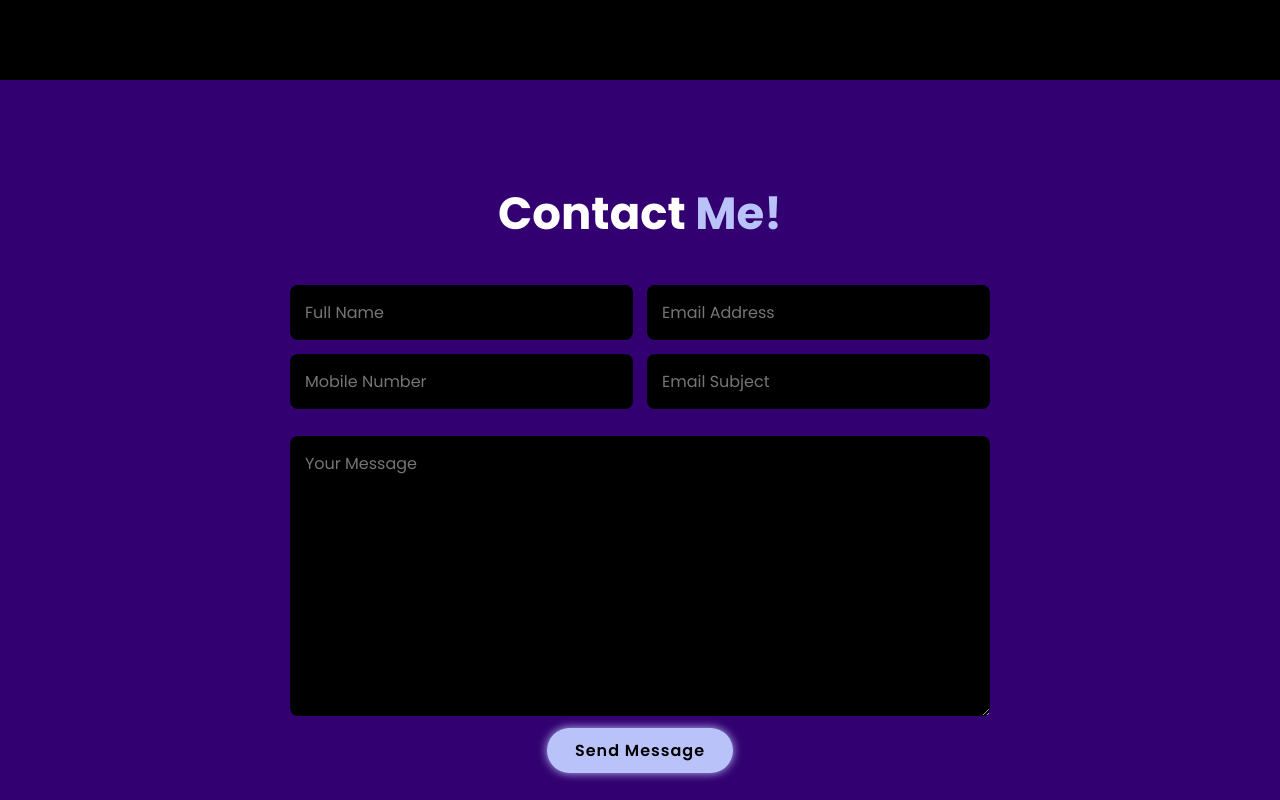
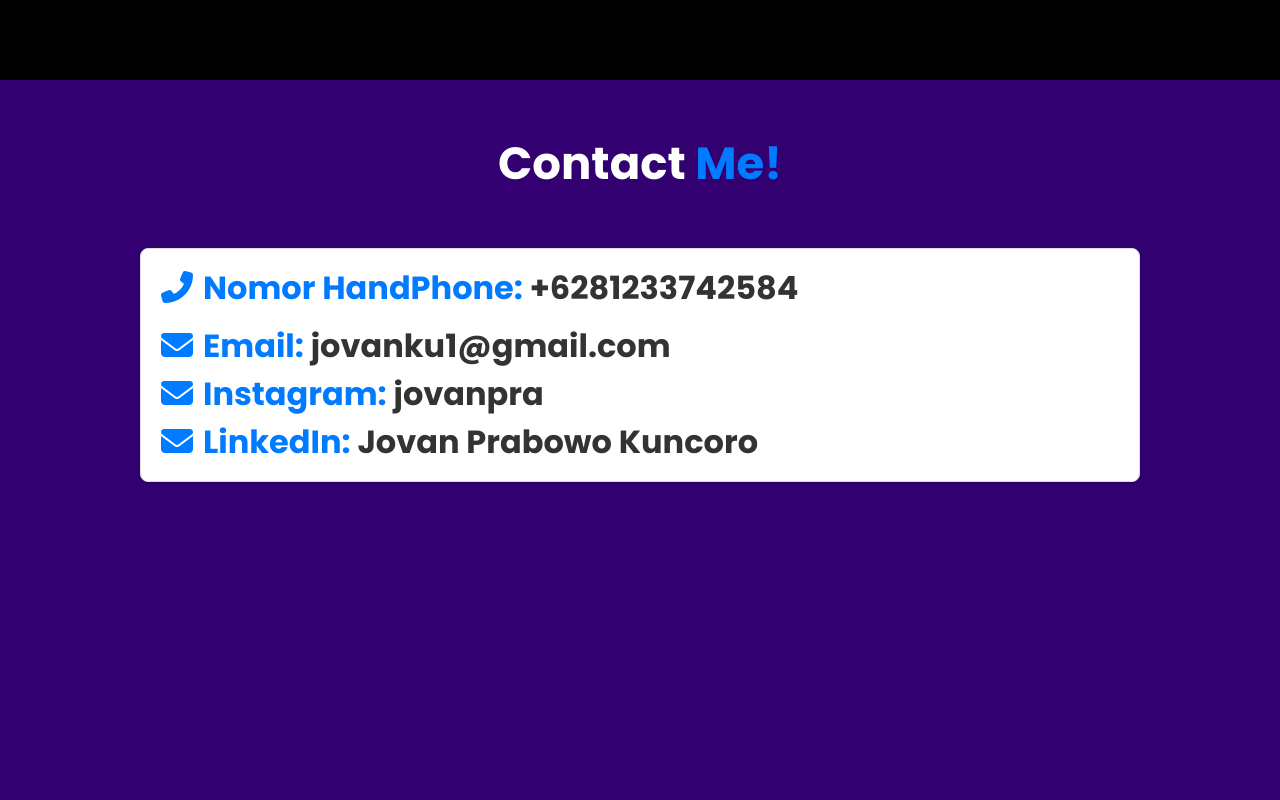
Before and after one commit to Etherlyvan/Portofolio-Lite, a plain HTML site: page index.html in a window 1280 px wide. Shown: the part 3120-3920 px from the top of the page. Drawn offline with nearby package versions, Linux system fonts and the light colour scheme.

Commit message:
lupa html commit 2

```diff
--- a/index.html
+++ b/index.html
@@ -156,24 +156,23 @@
         </div>
       </div>
     </section>
+<!-- contact section design -->
+<section class="contact" id="contact" style="background-color: hsl(267, 100%, 22%); padding: 50px 0; text-align: center;">
+  <h2 class="heading" margin-bottom: 20px; color: #ffffff;">Contact <span style="color: #007BFF;">Me!</span></h2>
 
-    <!-- contact section design -->
-    <section class="contact" id="contact">
-      <h2 class="heading">Contact <span>Me!</span></h2>
+  <div class="contact-list" style="display: inline-block; text-align: left; margin-top: 20px; max-width: 1000px; width: 100%;">
+    <div class="contact-item" style="padding: 15px 20px; border: 1px solid #ddd; border-radius: 8px; margin-bottom: 15px; background: #fff; box-shadow: 0 2px 4px rgba(0,0,0,0.1); transition: transform 0.2s;">
+      <h4 style="margin: 0 0 10px; font-size: 3.2em; color: #007BFF;"><i class="fas fa-phone-alt" style="margin-right: 10px;"></i>Nomor HandPhone: <span style="color: #333;">+6281233742584</span></h4>
+      <h4 style="margin: 0; font-size: 3.2em; color: #007BFF;"><i class="fas fa-envelope" style="margin-right: 10px;"></i>Email: <span style="color: #333;">jovanku1@gmail.com</span></h4>
+      <h4 style="margin: 0; font-size: 3.2em; color: #007BFF;"><i class="fas fa-envelope" style="margin-right: 10px;"></i>Instagram: <span style="color: #333;">jovanpra</span></h4>
+      <h4 style="margin: 0; font-size: 3.2em; color: #007BFF;"><i class="fas fa-envelope" style="margin-right: 10px;"></i>LinkedIn: <span style="color: #333;">Jovan Prabowo Kuncoro</span></h4>
+    </div>
+    <!-- Tambahkan lebih banyak kontak di sini -->
+  </div>
+</section>
 
-      <form action="#">
-        <div class="input-box">
-          <input type="text" placeholder="Full Name" />
-          <input type="email" placeholder="Email Address" />
-        </div>
-        <div class="input-box">
-          <input type="number" placeholder="Mobile Number" />
-          <input type="text" placeholder="Email Subject" />
-        </div>
-        <textarea name="" id="" cols="30" rows="10" placeholder="Your Message"></textarea>
-        <input type="submit" value="Send Message" class="btn" />
-      </form>
-    </section>
+<!-- Add Font Awesome for icons -->
+<script src="https://kit.fontawesome.com/a076d05399.js" crossorigin="anonymous"></script>
 
     <!-- footer design -->
     <footer class="footer">
```
